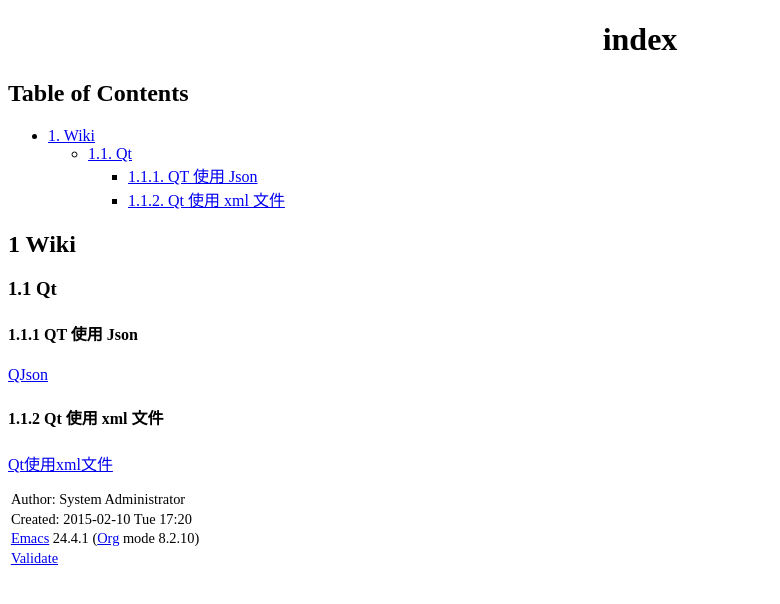
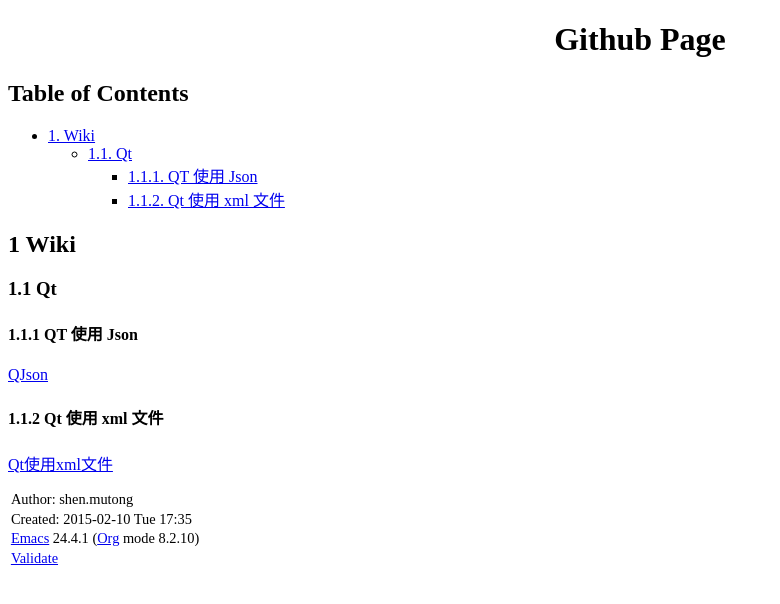
Before and after one commit to shenmutong/shenmutong.github.io, a plain HTML site: page index.html in a window 1280 px wide. Shown: the whole page, without its empty margins (0-780 px from the left). Drawn offline with Linux system fonts and the light colour scheme.

Commit message:
add author name mail addr and title in index.html and index.org

```diff
--- a/index.html
+++ b/index.html
@@ -3,11 +3,11 @@
 "http://www.w3.org/TR/xhtml1/DTD/xhtml1-strict.dtd">
 <html xmlns="http://www.w3.org/1999/xhtml" lang="en" xml:lang="en">
 <head>
-<title>index</title>
-<!-- 2015-02-10 Tue 17:20 -->
+<title>Github Page</title>
+<!-- 2015-02-10 Tue 17:35 -->
 <meta  http-equiv="Content-Type" content="text/html;charset=utf-8" />
 <meta  name="generator" content="Org-mode" />
-<meta  name="author" content="System Administrator" />
+<meta  name="author" content="shen.mutong" />
 <style type="text/css">
  <!--/*--><![CDATA[/*><!--*/
   .title  { text-align: center; }
@@ -137,7 +137,7 @@ for the JavaScript code in this tag.
 </head>
 <body>
 <div id="content">
-<h1 class="title">index</h1>
+<h1 class="title">Github Page</h1>
 <div id="table-of-contents">
 <h2>Table of Contents</h2>
 <div id="text-table-of-contents">
@@ -181,8 +181,8 @@ for the JavaScript code in this tag.
 </div>
 </div>
 <div id="postamble" class="status">
-<p class="author">Author: System Administrator</p>
-<p class="date">Created: 2015-02-10 Tue 17:20</p>
+<p class="author">Author: shen.mutong</p>
+<p class="date">Created: 2015-02-10 Tue 17:35</p>
 <p class="creator"><a href="http://www.gnu.org/software/emacs/">Emacs</a> 24.4.1 (<a href="http://orgmode.org">Org</a> mode 8.2.10)</p>
 <p class="validation"><a href="http://validator.w3.org/check?uri=referer">Validate</a></p>
 </div>
```
Also changed, not shown: 2 other files.
